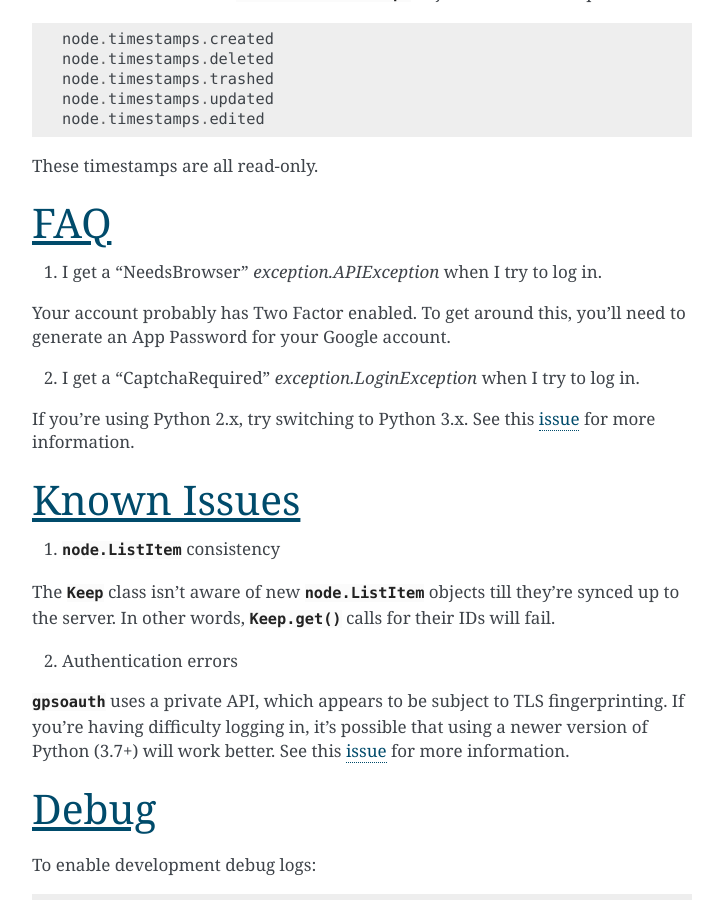
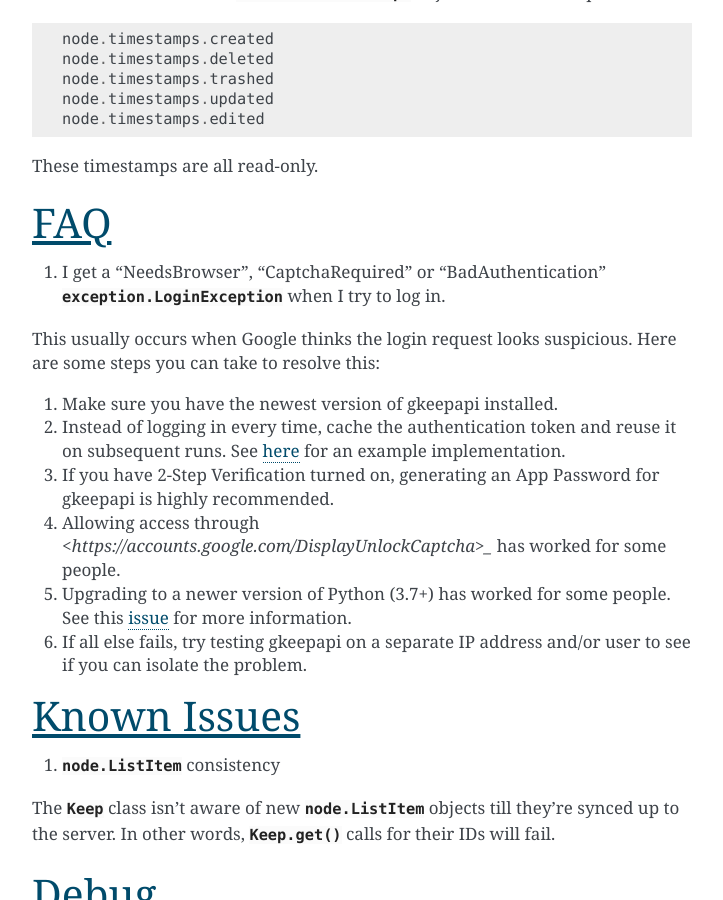
Before and after one commit to kiwiz/gkeepapi, a Sphinx documentation site: the page built from docs/index.rst, in a window 1280 px wide and 900 px high, scrolled down 10294 px. Shown: the whole window, without its empty margins (388-1111 px from the left). Built offline with Sphinx 7.4.7, drawn with Linux system fonts in a browser that asks for light colours.

Commit message:
Consolidate debugging docs

```diff
--- a/docs/index.rst
+++ b/docs/index.rst
@@ -389,14 +389,16 @@
 FAQ
 ===
 
-1. I get a "NeedsBrowser" `exception.APIException` when I try to log in.
+1. I get a "NeedsBrowser", "CaptchaRequired" or "BadAuthentication" :py:class:`exception.LoginException` when I try to log in.
 
-Your account probably has Two Factor enabled. To get around this, you'll need to generate an App Password for your Google account.
+This usually occurs when Google thinks the login request looks suspicious. Here are some steps you can take to resolve this:
 
-
-2. I get a "CaptchaRequired" `exception.LoginException` when I try to log in.
-
-If you're using Python 2.x, try switching to Python 3.x. See this `issue <https://github.com/kiwiz/gkeepapi/issues/69>`_ for more information.
+1. Make sure you have the newest version of gkeepapi installed.
+2. Instead of logging in every time, cache the authentication token and reuse it on subsequent runs. See `here <https://github.com/kiwiz/keep-cli/blob/master/keep#L106-L128>`_ for an example implementation.
+3. If you have 2-Step Verification turned on, generating an App Password for gkeepapi is highly recommended.
+4. Allowing access through `<https://accounts.google.com/DisplayUnlockCaptcha>_` has worked for some people.
+5. Upgrading to a newer version of Python (3.7+) has worked for some people. See this `issue <https://gitlab.com/AuroraOSS/AuroraStore/issues/217#note_249390026>`_ for more information.
+6. If all else fails, try testing gkeepapi on a separate IP address and/or user to see if you can isolate the problem.
 
 Known Issues
 ============
@@ -404,10 +406,6 @@
 1. :py:class:`node.ListItem` consistency
 
 The :py:class:`Keep` class isn't aware of new :py:class:`node.ListItem` objects till they're synced up to the server. In other words, :py:meth:`Keep.get` calls for their IDs will fail.
-
-2. Authentication errors
-
-:py:mod:`gpsoauth` uses a private API, which appears to be subject to TLS fingerprinting. If you're having difficulty logging in, it's possible that using a newer version of Python (3.7+) will work better. See this `issue <https://gitlab.com/AuroraOSS/AuroraStore/issues/217#note_249390026>`_ for more information.
 
 Debug
 =====
```
